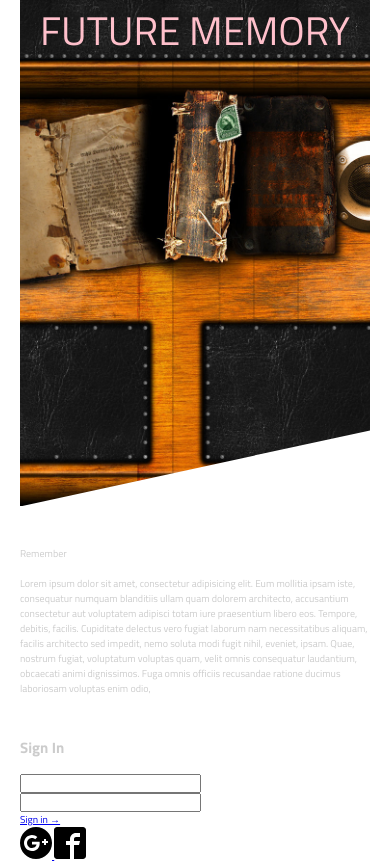
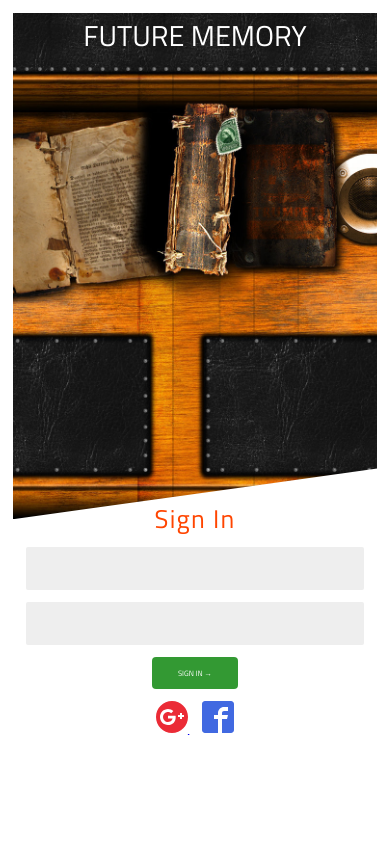
Before and after one commit to NickAMars/Remember, a React (Create React App) app in the folder client/: page / in a window 390 px wide. Built offline with nearby package versions, Linux system fonts and the light colour scheme.

Commit message:
changes base on the svg and css compilation

```diff
--- a/client/src/components/MultipleCards/Form.js
+++ b/client/src/components/MultipleCards/Form.js
@@ -4,8 +4,8 @@ import { addCard, updateForm, updateCard } from '../../actions';
 import  uuidv1 from 'uuid/v1'
 import PropTypes from 'prop-types';
 /*
-  I want the update method to use the same form.
-   I want to make it obvious that the forms beening use for the update
+    I want the update method to use the same form.
+    I want to make it obvious that the forms beening use for the update
 */
 
 export class Form extends Component{
--- a/client/src/style/css/main.css
+++ b/client/src/style/css/main.css
@@ -7,25 +7,79 @@ html {
   box-sizing: border-box;
   font-size: 62.5%;
   font-family: 'Titillium Web', sans-serif; }
+  @media only screen and (max-width: 1200px) {
+    html {
+      font-size: 62.5%; } }
+  @media only screen and (max-width: 900px) {
+    html {
+      font-size: 50%; } }
+  @media only screen and (max-width: 600px) {
+    html {
+      font-size: 40%; } }
 
 body {
-  color: #ccc;
-  padding: 0 2rem; }
+  color: #ccc; }
+
+.front-page {
+  height: 100vh;
+  padding: 2rem; }
+
+.font-container {
+  height: 50vh;
+  margin-top: -10vh;
+  display: flex; }
+
+.app {
+  flex: 0 1 70%;
+  padding: 3rem; }
+  @media only screen and (max-width: 900px) {
+    .app {
+      margin-top: 4rem; } }
+  @media only screen and (max-width: 600px) {
+    .app {
+      display: none; } }
+  .app__description {
+    font-size: 1.4rem; }
+
+::selection {
+  color: #000;
+  background-color: #fff; }
+
+::-moz-selection {
+  color: #000;
+  background-color: #fff; }
 
 .heading-primary {
+  color: #fff;
+  font-size: 4rem;
+  letter-spacing: 1.2rem;
+  font-weight: 400;
+  text-transform: uppercase; }
+  @media only screen and (max-width: 900px) {
+    .heading-primary {
+      font-size: 5.8rem; } }
+  @media only screen and (max-width: 500px) {
+    .heading-primary {
+      font-size: 4.5rem;
+      letter-spacing: 0; } }
+
+.heading__secondary {
+  color: orangered;
+  font-size: 4rem;
+  letter-spacing: .7rem;
+  font-weight: 400;
+  text-align: center; }
+  @media only screen and (max-width: 600px) {
+    .heading__secondary {
+      letter-spacing: .2rem; } }
+
+.heading__tertiary {
   color: pink;
   text-transform: uppercase;
   backface-visibility: hidden;
   display: block;
   text-align: center;
   font-size: 4rem; }
-
-.heading-secondary {
-  color: #fff;
-  font-size: 4rem;
-  letter-spacing: .7rem;
-  font-weight: 400;
-  text-align: center; }
 
 .u-ct {
   text-align: center; }
@@ -134,6 +188,73 @@ body {
       outline: none;
       box-shadow: 0 0.75rem 1.5rem rgba(0, 0, 0, 0.3); }
 
+.btnA, .btnA:link, .btnA:visited {
+  text-transform: uppercase;
+  text-decoration: none;
+  font-size: 1.4rem;
+  padding: 1.5rem 4rem;
+  display: inline-block;
+  border-radius: 4px;
+  transition: all .2s;
+  position: relative;
+  font-size: 1.2rem;
+  border: none;
+  cursor: pointer; }
+
+.btnA:hover {
+  transform: translateY(-0.3rem);
+  box-shadow: 0 1rem 2rem rgba(0, 0, 0, 0.3); }
+  .btnA:hover::after {
+    transform: scaleX(1.4) scaleY(1.5);
+    opacity: 0; }
+
+.btnA:active, .btnA:focus {
+  outline: none;
+  transform: translateY(-0.1rem);
+  box-shadow: 0 3rem 5rem rgba(0, 0, 0, 0.3); }
+
+.btnA--green {
+  background-color: rgba(0, 128, 0, 0.8);
+  color: #fff; }
+
+.btnA__svg {
+  width: 100%;
+  height: 100%; }
+  .btnA__svg:not(:last-child) {
+    margin-right: 2rem; }
+  .btnA__svg svg {
+    width: 4rem;
+    height: 4rem;
+    fill: purple; }
+
+.formA {
+  flex: 0 1 30%;
+  margin-left: auto;
+  padding: 2rem;
+  text-align: center; }
+  @media only screen and (max-width: 600px) {
+    .formA {
+      margin-top: 4rem;
+      flex: 0 1 100%; } }
+  .formA__group:not(:last-child) {
+    margin-bottom: 2rem; }
+  .formA__input {
+    border: none;
+    border-radius: 2rem;
+    font-size: 1.4;
+    font-family: inherit;
+    color: #777;
+    background-color: #eee;
+    padding: 1.5rem 2rem;
+    border-radius: 2px;
+    width: 100%;
+    border-bottom: 3px solid transparent;
+    display: block; }
+    .formA__input:focus {
+      outline: none;
+      box-shadow: 0 1rem 2rem rgba(0, 0, 0, 0.15);
+      border-bottom: 3px solid green; }
+
 .input__box {
   display: flex;
   flex-direction: column;
@@ -241,6 +362,10 @@ body {
   background-position: top center;
   -webkit-clip-path: polygon(0 0, 100% 0, 100% 85%, 0 100%);
   clip-path: polygon(0 0, 100% 0, 100% 85%, 0 100%); }
+  @media only screen and (max-width: 900px) {
+    .header {
+      -webkit-clip-path: polygon(0 0, 100% 0, 100% 90%, 0 100%);
+      clip-path: polygon(0 0, 100% 0, 100% 90%, 0 100%); } }
   .header-box {
     text-align: center; }
 
```
Also changed, not shown: client/src/img/SVG/facebook2.svg, client/src/img/SVG/google-plus3.svg.
